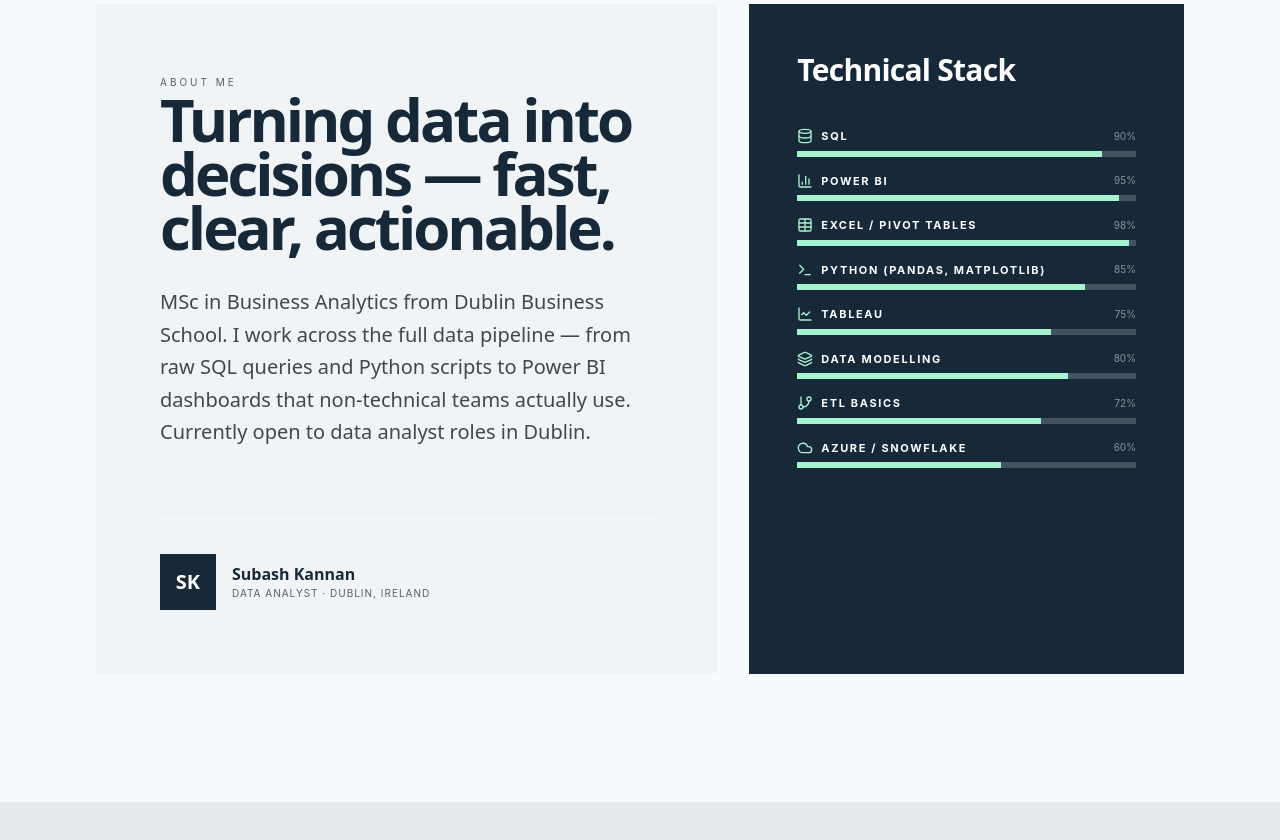
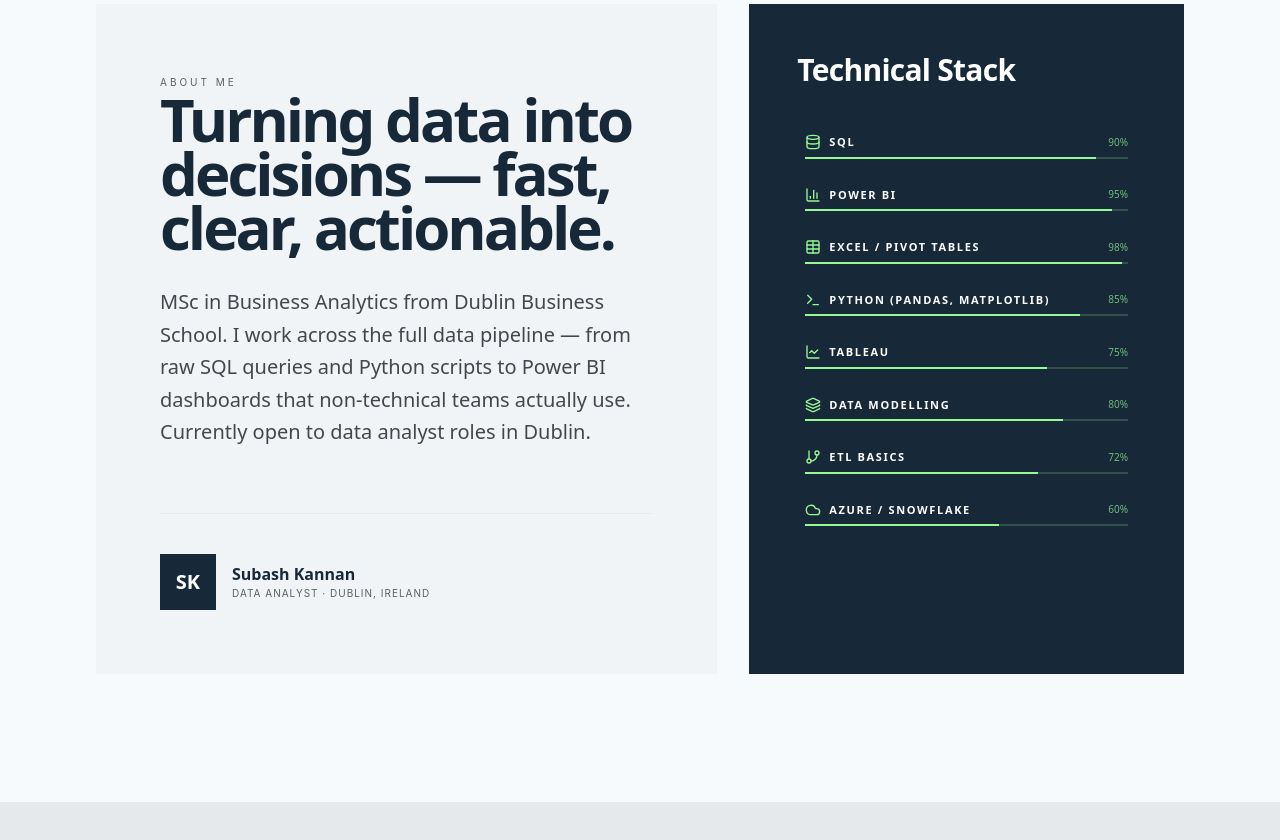
Before and after one commit to subash7781/Portfolio, a React (Vite) app: page / in a window 1280 px wide. Shown: the part 1920-2760 px from the top of the page. Built offline with nearby package versions, Linux system fonts and the light colour scheme.

Commit message:
add new features colors in skill set

```diff
--- a/src/components/BentoSection.tsx
+++ b/src/components/BentoSection.tsx
@@ -59,39 +59,43 @@ export function BentoSection() {
               <div
                 key={skill.name}
                 className="cursor-default"
+                style={{ padding: "6px 8px", borderRadius: "6px", transition: "background 200ms ease" }}
                 onMouseEnter={(e) => {
                   const t = e.currentTarget;
-                  (t.children[0].children[0].children[0] as HTMLElement).style.color = "#fff";
-                  (t.children[0].children[0].children[1] as HTMLElement).style.color = "#fff";
-                  (t.children[0].children[1] as HTMLElement).style.color = "rgba(255,255,255,0.7)";
-                  (t.children[1].children[0] as HTMLElement).style.backgroundColor = "#fff";
+                  t.style.background = "rgba(152,249,148,0.08)";
+                  const fill = t.querySelector('.bar-fill') as HTMLElement | null;
+                  const pct = t.querySelector('.bar-pct') as HTMLElement | null;
+                  if (fill) fill.style.backgroundColor = "#b8fdb5";
+                  if (pct) pct.style.color = "#98f994";
                 }}
                 onMouseLeave={(e) => {
                   const t = e.currentTarget;
-                  (t.children[0].children[0].children[0] as HTMLElement).style.color = "";
-                  (t.children[0].children[0].children[1] as HTMLElement).style.color = "";
-                  (t.children[0].children[1] as HTMLElement).style.color = "";
-                  (t.children[1].children[0] as HTMLElement).style.backgroundColor = "";
+                  t.style.background = "transparent";
+                  const fill = t.querySelector('.bar-fill') as HTMLElement | null;
+                  const pct = t.querySelector('.bar-pct') as HTMLElement | null;
+                  if (fill) fill.style.backgroundColor = "#98f994";
+                  if (pct) pct.style.color = "rgba(152,249,148,0.7)";
                 }}
               >
                 <div className="flex items-center justify-between mb-1.5">
                   <div className="flex items-center gap-2">
-                    <skill.icon size={16} style={{ color: "#a7f3d0" }} />
-                    <span style={{ fontSize: "11px", fontWeight: 700, letterSpacing: "0.15em", textTransform: "uppercase", fontFamily: "var(--font-label)" }}>
+                    <skill.icon size={16} className="bar-icon shrink-0" style={{ color: "#98f994", transition: "color 150ms ease" }} />
+                    <span className="bar-label" style={{ fontSize: "11px", fontWeight: 700, letterSpacing: "0.15em", textTransform: "uppercase", color: "#ffffff", transition: "color 150ms ease" }}>
                       {skill.name}
                     </span>
                   </div>
-                  <span style={{ fontSize: "10px", color: "rgba(255,255,255,0.5)", fontFamily: "var(--font-label)" }}>
+                  <span className="bar-pct" style={{ fontSize: "10px", color: "rgba(152,249,148,0.7)", transition: "color 150ms ease" }}>
                     {skill.level}%
                   </span>
                 </div>
-                <div className="h-1.5 bg-white/20 rounded-full overflow-hidden">
+                <div style={{ height: "2px", backgroundColor: "rgba(152,249,148,0.2)", borderRadius: "9999px", overflow: "hidden" }}>
                   <motion.div
+                    className="bar-fill"
                     initial={{ width: 0 }}
                     whileInView={{ width: `${skill.level}%` }}
                     viewport={{ once: true }}
                     transition={{ duration: 0.2, ease: "easeOut" }}
-                    style={{ height: "100%", backgroundColor: "#a7f3d0", borderRadius: "9999px" }}
+                    style={{ height: "100%", backgroundColor: "#98f994", borderRadius: "9999px", transition: "background-color 150ms ease" }}
                   />
                 </div>
               </div>
```
Also changed, not shown: .qoder/repowiki/en/content/Component Library & UI Elements/BentoSection Component.md, .qoder/repowiki/en/content/Component Library & UI Elements/ProjectsSection Component.md, .qoder/repowiki/en/meta/repowiki-metadata.json.
